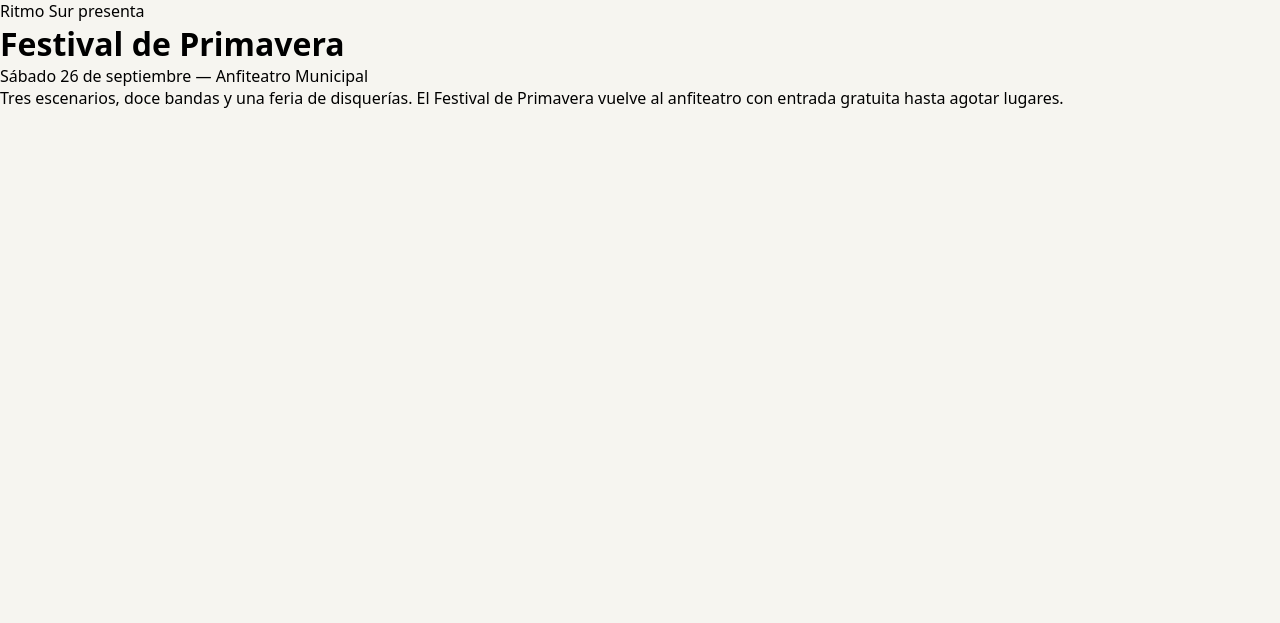
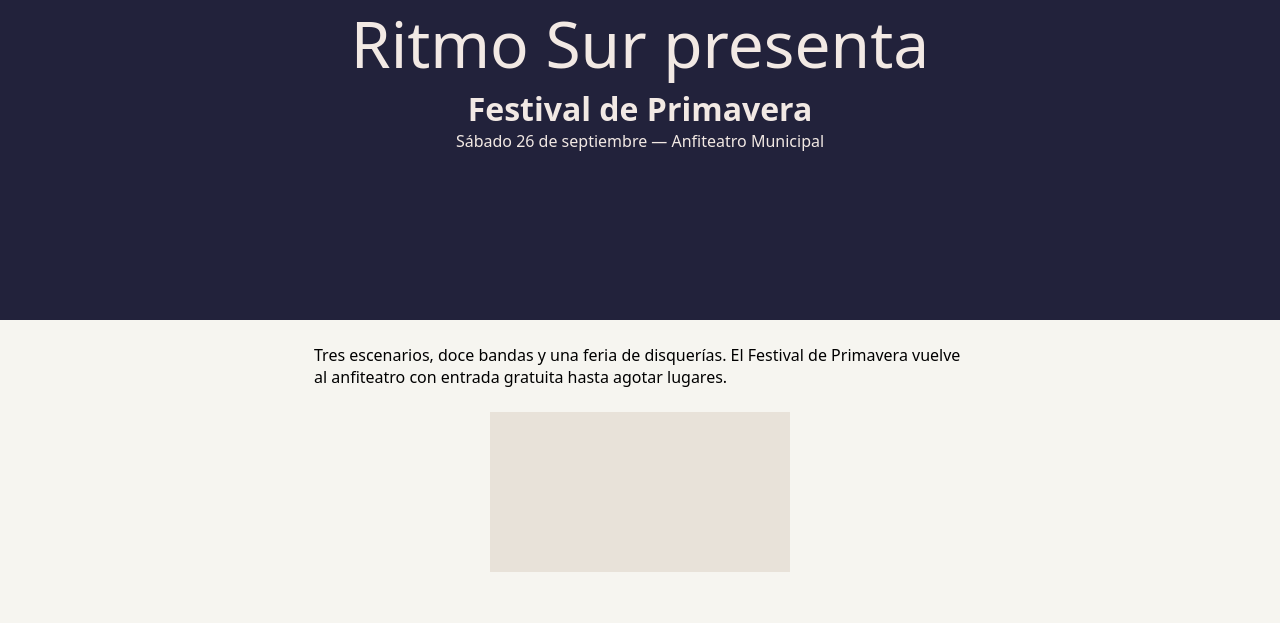
Before and after one commit to julianbaldelom4r/ejercicos-css, a plain HTML site: page ejercicios-css/05-tamanos-y-unidades/index.html in a window 1280 px wide. Drawn offline with Linux system fonts and the light colour scheme.

Commit message:
5to ejercicio hecho xd

```diff
--- a/ejercicios-css/05-tamanos-y-unidades/styles.css
+++ b/ejercicios-css/05-tamanos-y-unidades/styles.css
@@ -22,7 +22,7 @@ body {
 }
 
 /* ============================================================
-   TODO 1 — El banner
+   TODO 1 ☑️— El banner
    A .banner dale:
    - width: 100%
    - height: 40vh           40% de la altura de la ventana
@@ -31,36 +31,60 @@ body {
    - text-align: center
    Probá después cambiar 40vh por 400px y achicar la ventana:
    ¿cuál de los dos se adapta mejor?
-   ============================================================ */
+   ============================================================
+   RTA: El que se adapta mejor es 40vh porque es relativa
+   y se adapta de mejor a la pantalla.
+
+   % se adapta al padding
+   */
+.banner {
+  width: 100%;
+  height: 40vh;
+  background-color: #22223b;
+  color: #f2e9e4;
+  text-align: center;
+}
 
 /* ============================================================
-   TODO 2 — Título del festival
+   TODO 2 ☑️— Título del festival
    A .banner h1 dale:
    - font-size: 4rem
    rem es relativo al tamaño de fuente del html. Probá cambiar
    4rem por 4vw y mover el ancho de la ventana. ¿Qué diferencia
    hay entre rem y vw?
-   ============================================================ */
-
+  ============================================================
+   rem es relativo al tamaño fuente del html
+   rem <==> 10 pixeles
+   */
+.banner h1 {
+  font-size: 4 rem;
+}
 /* ============================================================
-   TODO 3 — Contenido centrado
+   TODO 3 ☑️— Contenido centrado
    A .contenido dale:
    - max-width: 700px
    - margin: 0 auto         arriba/abajo 0, izq/der auto (centra)
    - padding: 24px
    Achicá la ventana: ¿por qué max-width en vez de width?
-   ============================================================ */
-
+   ============================================================
+   rta: le pongo un limite al crecimiento*/
+.contenido {
+  max-width: 700px;
+  margin: 0 auto;
+  padding: 24px;
+}
 /* ============================================================
-   TODO 4 — Etiqueta
+   TODO 4 ☑️— Etiqueta
    A .etiqueta dale:
    - font-size: 1.5em
    em es relativo al tamaño de fuente del ELEMENTO PADRE.
    Cambiale el font-size al .banner y mirá cómo se mueve solo.
    ============================================================ */
-
+.etiqueta {
+  font-size: 4rem;
+}
 /* ============================================================
-   TODO 5 — El póster
+   TODO 5 ☑️— El póster
    A .poster dale:
    - font-size: 80px
    - text-align: center
@@ -69,9 +93,18 @@ body {
    - margin: 24px auto
    - background-color: #e8e2d9
    ============================================================ */
-
+.poster {
+  font-size: 80px;
+  text-align: center;
+  min-height: 160px;
+  max-width: 300px;
+  margin: 24px auto;
+  background-color: #e8e2d9;
+}
 /* ============================================================
     PARA PENSAR
    En tu equipo todo puede verse bien, pero ¿cómo verificarías
    que el banner también se ve bien en un celular?
-   ============================================================ */
+   ============================================================
+   RTA:ir a detools y darle al responsive, y elegir un dispositivo. Si se ve bien proporcionado
+   */
```
